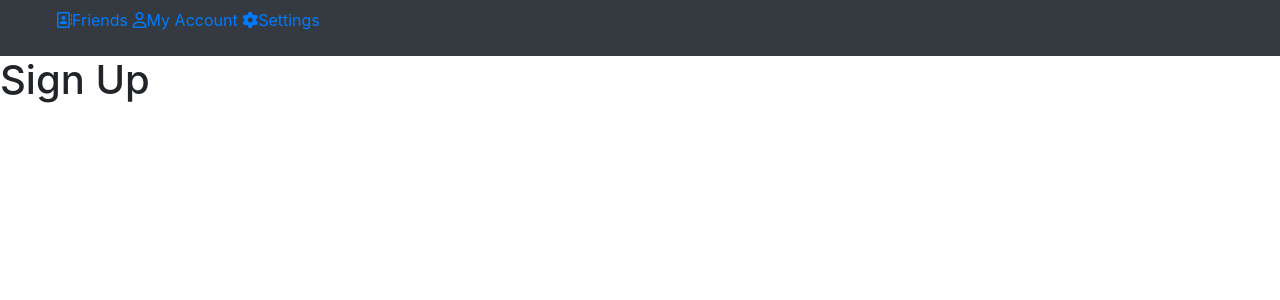
After one commit to zsiskos/roadstartire, a Django app: page /signup/ in a window 1280 px wide. The commit adds this page. Shown: the top 300 px of the page. Run offline with Django 3.2, Linux system fonts and the light colour scheme; some libraries are stand-ins or nearby versions.

Commit message:
Add basic Sign Up Page

```diff
--- /dev/null
+++ b/main_app/static/css/base.css
@@ -0,0 +1,5 @@
+nav {
+  display: flex;
+  justify-content: space-between;
+  align-items: center;
+}
--- a/main_app/templates/base.html
+++ b/main_app/templates/base.html
@@ -7,20 +7,15 @@
   <meta name="viewport" content="width=device-width, initial-scale=1.0">
   <link href="https://stackpath.bootstrapcdn.com/bootstrap/4.4.1/css/bootstrap.min.css" rel="stylesheet" integrity="sha384-Vkoo8x4CGsO3+Hhxv8T/Q5PaXtkKtu6ug5TOeNV6gBiFeWPGFN9MuhOf23Q9Ifjh" crossorigin="anonymous">
   <script src="https://kit.fontawesome.com/7344249496.js" crossorigin="anonymous"></script>
+  <link rel="stylesheet" type="text/css" href="{% static 'css/base.css' %}">
   <title>RoadStarTire</title>
 </head>
 <body>
-  <nav class='navbar navbar-expand-lg navbar-light'>
+  <nav class='navbar navbar-expand-lg navbar-dark bg-dark'>
     <ul class="nav-links">
-      <li>
-        <a href="#"><i class="far fa-address-book"></i>Friends</a>
-      </li>
-      <li>
-        <a href="#"><i class="far fa-user"></i></i>{{ user }}</a>
-      </li>
-      <li>
-        <a href="#"><i class="fas fa-cog"></i>Settings</a>
-      </li>
+      <a href="#"><i class="far fa-address-book"></i>Friends</a>
+      <a href="#"><i class="far fa-user"></i></i>My Account</a>
+      <a href="#"><i class="fas fa-cog"></i>Settings</a>
     </ul>
   </nav>
   <main>
--- /dev/null
+++ b/main_app/templates/signup.html
@@ -0,0 +1,6 @@
+{% extends 'base.html' %}
+{% load static %}
+
+{% block content %}
+<h1>Sign Up</h1>
+{% endblock %}
--- a/main_app/urls.py
+++ b/main_app/urls.py
@@ -2,7 +2,7 @@ from django.urls import path, include
 from . import views
 
 urlpatterns = [
-  # path('signup/', views.signup, name='signup'), # Signup page route Sign Up
+  path('signup/', views.signup, name='signup'), # Signup page route Sign Up
   # path('login/', views.login, name='login'), # Login page route Log in vs. Sign in
   path('', views.home, name='home'), # Home page route
   # path('tires/', views.home, name='tires'), # Tire search page route - Use of collapse/accordian to display tire details?
--- a/main_app/views.py
+++ b/main_app/views.py
@@ -4,3 +4,6 @@ from django.shortcuts import render
 
 def home(req):
   return render(req, 'home.html')
+
+def signup(req):
+  return render(req, 'signup.html')
```
Also changed, not shown: roadstartire/settings.py (+7 -7 lines).
